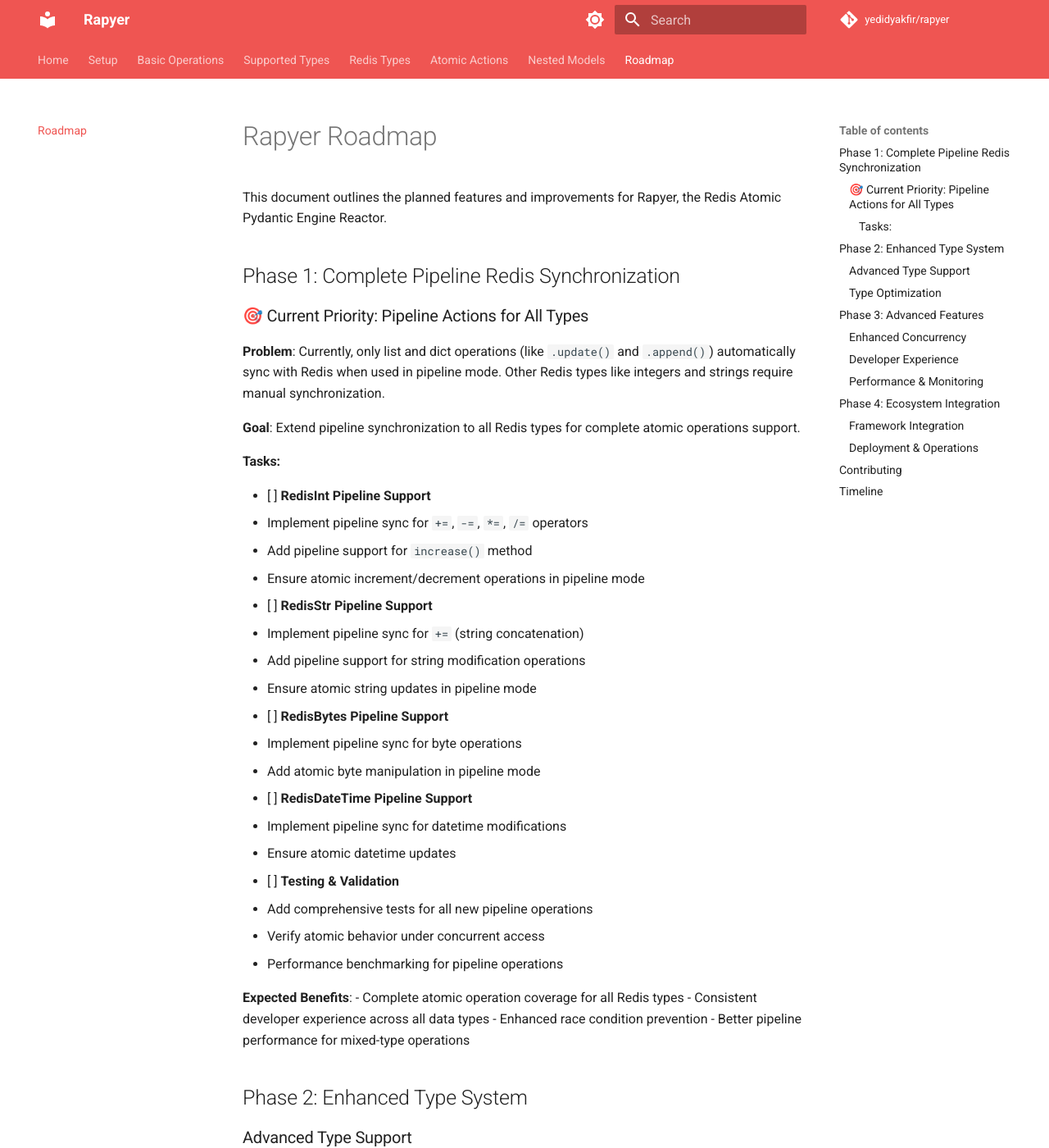
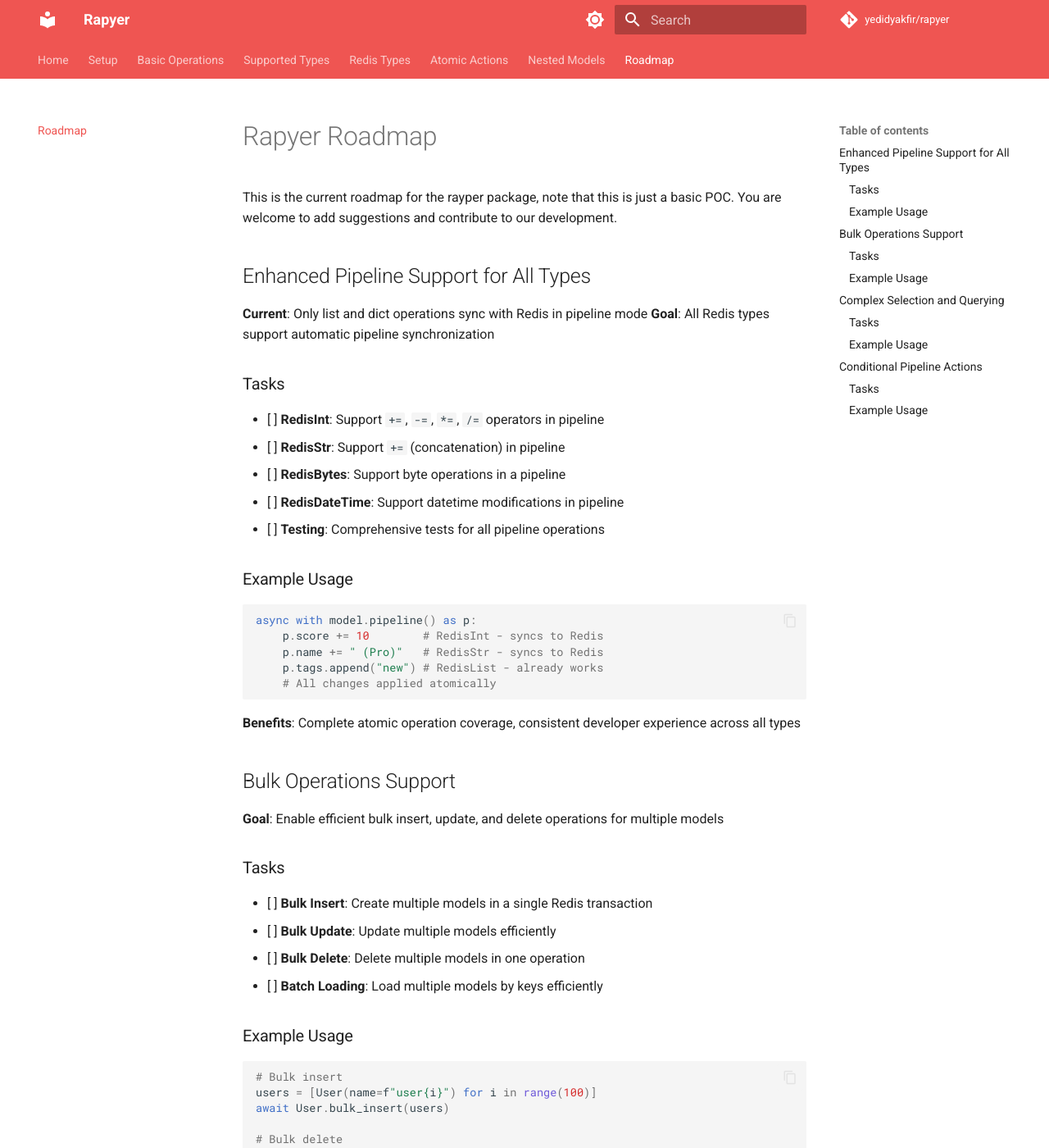
Before and after one commit to yedidyakfir/rapyer, an MkDocs documentation site: the page built from docs/roadmap.md, in a window 1280 px wide and 1400 px high. Shown: the whole window at 82% size. Built offline with MkDocs 1.6.1 and Material for MkDocs 9.7.7, drawn with Linux system fonts in a browser that asks for light colours; comment, search, counter and statistics services are not loaded; some of the changed text lies outside the part shown.

Commit message:
added full roadmap

````diff
--- a/docs/roadmap.md
+++ b/docs/roadmap.md
@@ -1,101 +1,115 @@
 # Rapyer Roadmap
 
-This document outlines the planned features and improvements for Rapyer, the Redis Atomic Pydantic Engine Reactor.
+This is the current roadmap for the rayper package, note that this is just a basic POC.
+You are welcome to add suggestions and contribute to our development.
 
-## Phase 1: Complete Pipeline Redis Synchronization
+## Enhanced Pipeline Support for All Types
 
-### 🎯 Current Priority: Pipeline Actions for All Types
+**Current**: Only list and dict operations sync with Redis in pipeline mode
+**Goal**: All Redis types support automatic pipeline synchronization
 
-**Problem**: Currently, only list and dict operations (like `.update()` and `.append()`) automatically sync with Redis when used in pipeline mode. Other Redis types like integers and strings require manual synchronization.
+### Tasks
+- [ ] **RedisInt**: Support `+=`, `-=`, `*=`, `/=` operators in pipeline
+- [ ] **RedisStr**: Support `+=` (concatenation) in pipeline
+- [ ] **RedisBytes**: Support byte operations in a pipeline
+- [ ] **RedisDateTime**: Support datetime modifications in pipeline
+- [ ] **Testing**: Comprehensive tests for all pipeline operations
 
-**Goal**: Extend pipeline synchronization to all Redis types for complete atomic operations support.
+### Example Usage
+```python
+async with model.pipeline() as p:
+    p.score += 10        # RedisInt - syncs to Redis
+    p.name += " (Pro)"   # RedisStr - syncs to Redis
+    p.tags.append("new") # RedisList - already works
+    # All changes applied atomically
+```
 
-#### Tasks:
-- [ ] **RedisInt Pipeline Support**
-  - Implement pipeline sync for `+=`, `-=`, `*=`, `/=` operators
-  - Add pipeline support for `increase()` method
-  - Ensure atomic increment/decrement operations in pipeline mode
+**Benefits**: Complete atomic operation coverage, consistent developer experience across all types
 
-- [ ] **RedisStr Pipeline Support**
-  - Implement pipeline sync for `+=` (string concatenation)
-  - Add pipeline support for string modification operations
-  - Ensure atomic string updates in pipeline mode
+## Bulk Operations Support
 
-- [ ] **RedisBytes Pipeline Support**
-  - Implement pipeline sync for byte operations
-  - Add atomic byte manipulation in pipeline mode
+**Goal**: Enable efficient bulk insert, update, and delete operations for multiple models
 
-- [ ] **RedisDateTime Pipeline Support**
-  - Implement pipeline sync for datetime modifications
-  - Ensure atomic datetime updates
+### Tasks
+- [ ] **Bulk Insert**: Create multiple models in a single Redis transaction
+- [ ] **Bulk Update**: Update multiple models efficiently
+- [ ] **Bulk Delete**: Delete multiple models in one operation
+- [ ] **Batch Loading**: Load multiple models by keys efficiently
 
-- [ ] **Testing & Validation**
-  - Add comprehensive tests for all new pipeline operations
-  - Verify atomic behavior under concurrent access
-  - Performance benchmarking for pipeline operations
+### Example Usage
+```python
+# Bulk insert
+users = [User(name=f"user{i}") for i in range(100)]
+await User.bulk_insert(users)
 
-**Expected Benefits**:
-- Complete atomic operation coverage for all Redis types
-- Consistent developer experience across all data types
-- Enhanced race condition prevention
-- Better pipeline performance for mixed-type operations
+# Bulk delete
+await User.bulk_delete(["user:1", "user:2", "user:3"])
 
-## Phase 2: Enhanced Type System
+# Batch load
+users = await User.bulk_get(["user:1", "user:2", "user:3"])
+```
 
-### Advanced Type Support
-- [ ] **Set Operations**: Implement RedisSet with atomic add/remove operations
-- [ ] **Ordered Sets**: Redis sorted set integration with ranking operations
-- [ ] **Geospatial Types**: Location-based data with radius queries
-- [ ] **Stream Types**: Redis stream integration for event sourcing
+**Benefits**: Better performance for large datasets, reduced Redis round trips
 
-### Type Optimization
-- [ ] **Memory Optimization**: Reduce memory footprint for large collections
-- [ ] **Serialization Performance**: Optimize JSON serialization for complex types
-- [ ] **Custom Type Support**: Framework for user-defined Redis types
+## Complex Selection and Querying
 
-## Phase 3: Advanced Features
+**Goal**: Enable complex field-based queries using Python comparison operators
 
-### Enhanced Concurrency
-- [ ] **Distributed Locks**: Cross-process locking mechanisms
-- [ ] **Transaction Rollback**: Automatic rollback on pipeline failures
-- [ ] **Optimistic Locking**: Version-based conflict detection
+### Tasks
+- [ ] **Field Comparisons**: Support `>`, `<`, `>=`, `<=`, `==`, `!=` operators on model fields
+- [ ] **Logical Operators**: Support `&` (and), `|` (or), `~` (not) for complex queries
+- [ ] **Query Builder**: Build Redis search queries from Python expressions
+- [ ] **Index Management**: Automatic field indexing for query performance
 
-### Developer Experience
-- [ ] **CLI Tools**: Command-line utilities for Redis model inspection
-- [ ] **Debug Mode**: Enhanced debugging for Redis operations
-- [ ] **Migration Tools**: Schema migration support for model changes
+### Example Usage
+```python
+# Simple field comparisons
+adults = await User.find(User.age > 18).to_list()
+active_users = await User.find(User.status == "active").to_list()
 
-### Performance & Monitoring
-- [ ] **Metrics Collection**: Built-in performance monitoring
-- [ ] **Connection Pooling**: Advanced Redis connection management
-- [ ] **Async Batch Operations**: Efficient bulk operations
+# Complex queries with logical operators
+target_users = await User.find(
+    (User.age > 25) & (User.score >= 100) & (User.active == True)
+).to_list()
 
-## Phase 4: Ecosystem Integration
+# Single result queries
+admin = await User.find_one(User.role == "admin")
+```
 
-### Framework Integration
-- [ ] **FastAPI Plugin**: Seamless FastAPI integration
-- [ ] **Django Integration**: Django ORM-style interface
-- [ ] **SQLAlchemy Compatibility**: Migration path from SQL databases
+**Benefits**: Pythonic query syntax, improved developer experience, efficient Redis search
 
-### Deployment & Operations
-- [ ] **Docker Support**: Official Docker images and examples
-- [ ] **Kubernetes Operators**: Cloud-native deployment tools
-- [ ] **Health Checks**: Built-in health monitoring endpoints
+## Conditional Pipeline Actions
 
-## Contributing
+**Goal**: Enable complex conditional logic within pipeline operations
 
-We welcome contributions to any of these roadmap items! Please see our contributing guidelines and feel free to:
+### Tasks
+- [ ] **Conditional Execution**: Support `if_true()` and `else()` methods on field comparisons
+- [ ] **Loop Operations**: Support iteration over collections in pipelines
+- [ ] **Nested Conditions**: Allow chaining of conditional statements
+- [ ] **Pipeline Context**: Maintain pipeline context through conditional blocks
 
-- Pick up any unassigned task
-- Propose new features or improvements
-- Submit bug reports or performance issues
-- Improve documentation and examples
+### Example Usage
+```python
+async with user.pipeline() as p:
+    # Simple conditional
+    (p.age > 17).if_true(
+        lambda: p.status.set("adult")
+    ).else(
+        lambda: p.status.set("minor")
+    )
 
-## Timeline
+    # Complex conditional with multiple actions
+    (p.score >= 100).if_true([
+        lambda: p.level.set("premium"),
+        lambda: p.badges.append("high_scorer"),
+        lambda: p.notifications.update({"achievement": "unlocked"})
+    ])
 
-- **Phase 1**: Q1 2025 - Complete pipeline synchronization
-- **Phase 2**: Q2 2025 - Enhanced type system
-- **Phase 3**: Q3-Q4 2025 - Advanced features
-- **Phase 4**: 2026 - Ecosystem integration
+    # Loop operations
+    for item in p.inventory:
+        (item.expired).if_true(
+            lambda: p.inventory.remove(item)
+        )
+```
 
-*This roadmap is subject to change based on community feedback and project priorities.*
+**Benefits**: Advanced pipeline logic, reduced round trips, atomic conditional operations
````
